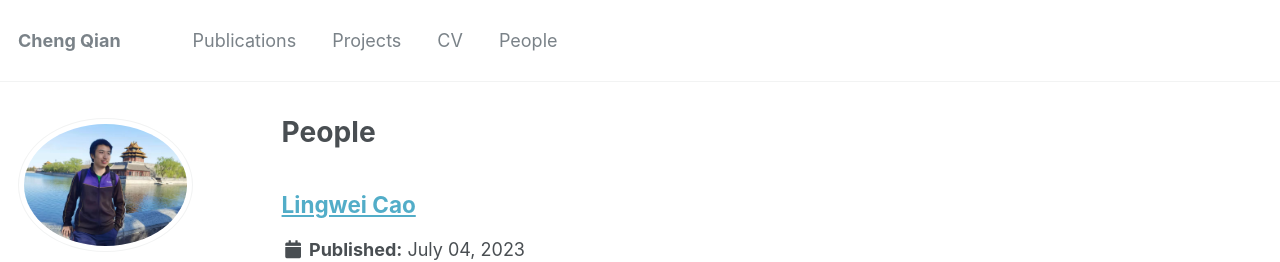
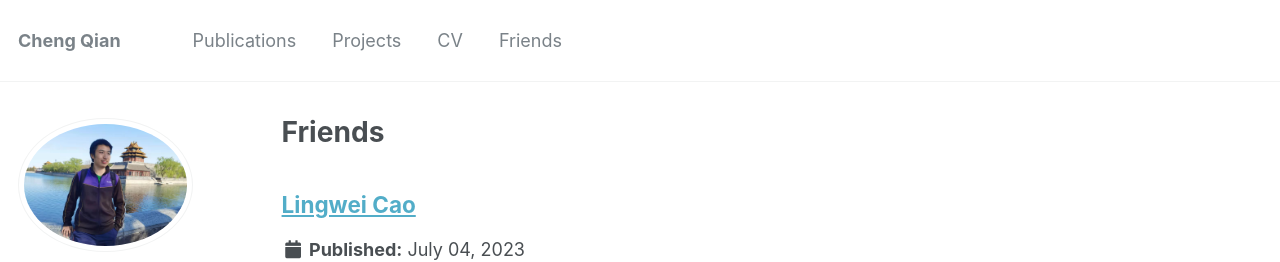
Before and after one commit to qiancheng0/qiancheng0.github.io, a Jekyll site: the page built from _pages_nouse/people.html, in a window 1280 px wide. Shown: the top 262 px of the page. Built offline with Jekyll 4.4.1, drawn with Linux system fonts in a browser that asks for light colours.

Commit message:
Change the people page

```diff
--- a/_config.yml
+++ b/_config.yml
@@ -190,7 +190,7 @@ collections:
   software:
     output: false
     permalink: /:collection/:path/
-  people:
+  friends:
     output: true
     permalink: /:collection/:path/
 # Defaults
@@ -257,10 +257,10 @@ defaults:
   #     author_profile: true
   #     share: true
   #     comment: true
-  # _people
+  # _friends
   - scope:
       path: ""
-      type: people
+      type: friends
     values:
       layout: single
       author_profile: true
--- a/_data/navigation.yml
+++ b/_data/navigation.yml
@@ -21,5 +21,5 @@ main:
   - title: "CV"
     url: /cv/
 
-  - title: "People"
-    url: /people/
+  - title: "Friends"
+    url: /friends/
--- a/_pages_nouse/people.html
+++ b/_pages_nouse/people.html
@@ -1,12 +1,12 @@
 ---
 layout: archive
-title: "People"
-permalink: /people/
+title: "Friends"
+permalink: /friends/
 author_profile: true
 ---
 
 {% include base_path %}
 
-{% for post in site.people reversed %}
+{% for post in site.friends reversed %}
   {% include archive-single.html %}
 {% endfor %}
```
Also changed, not shown: _friends/cheng.qian.md (renamed from _people/cheng.qian.md, +1 -1 lines), _friends/lingwei.cao.md (renamed from _people/lingwei.cao.md, +1 -1 lines).
